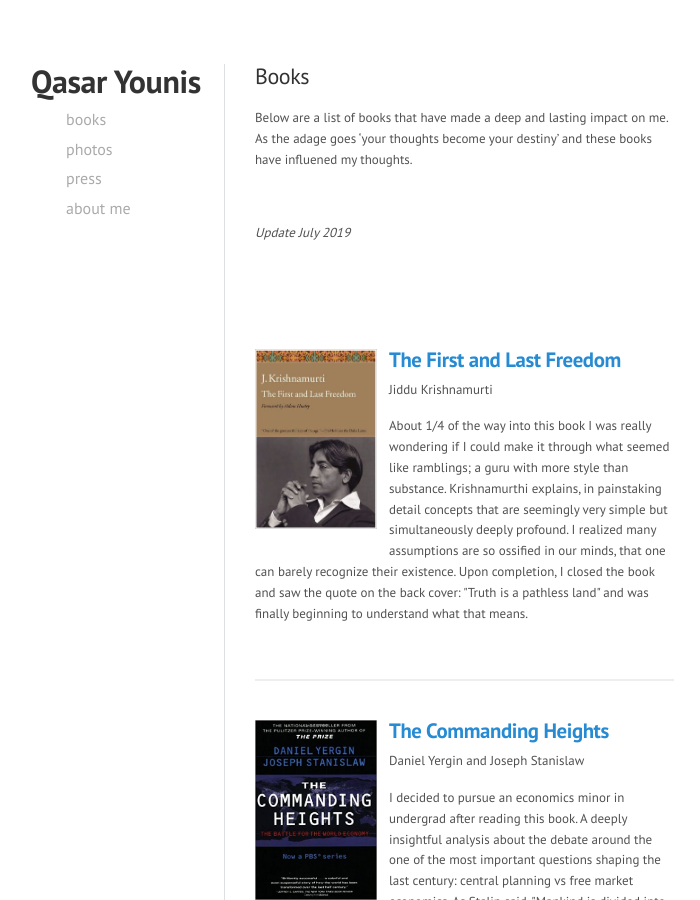
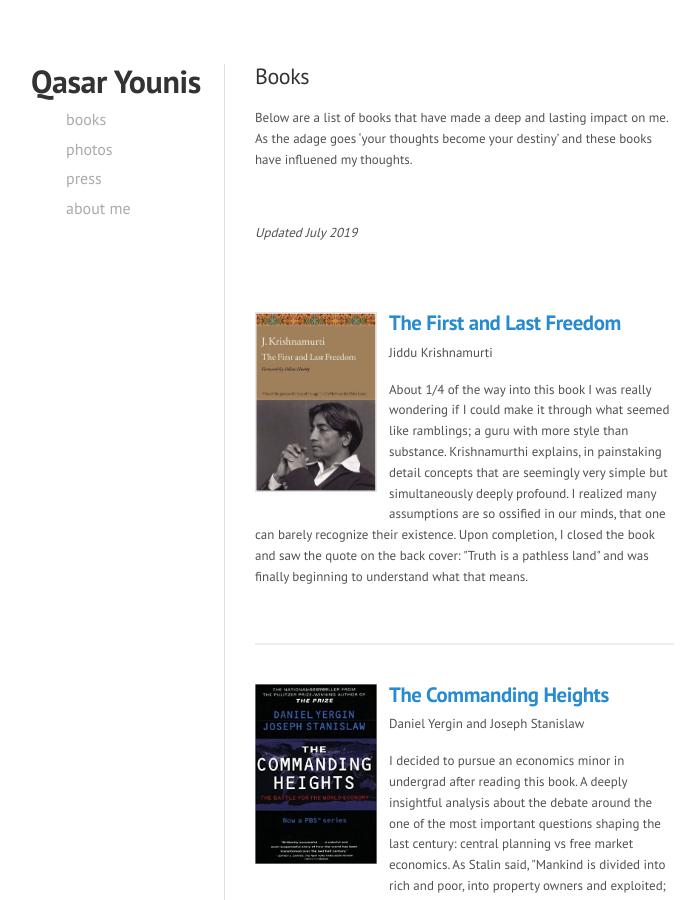
Before and after one commit to qasar/qasar.github.io, a Jekyll site: the page built from books.md, in a window 1280 px wide and 900 px high. Shown: the whole window, without its empty margins (35-735 px from the left). Built offline with Jekyll 4.4.1, drawn with Linux system fonts in a browser that asks for light colours.

Commit message:
Update books.md

```diff
--- a/books.md
+++ b/books.md
@@ -6,10 +6,7 @@
 Below are a list of books that have made a deep and lasting impact on me. As the adage goes 'your thoughts become your destiny' and these books have influened my thoughts.
 
 <p>&nbsp;</p>
-
-<i> Update July 2019 </i>
-
-<p>&nbsp;</p>
+<i> Updated July 2019 </i>
 <p>&nbsp;</p>
 
 
```
